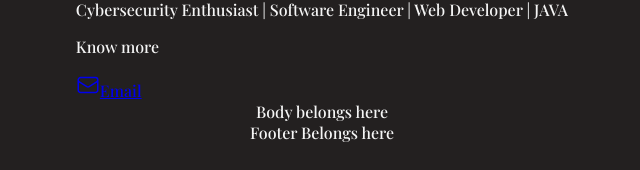
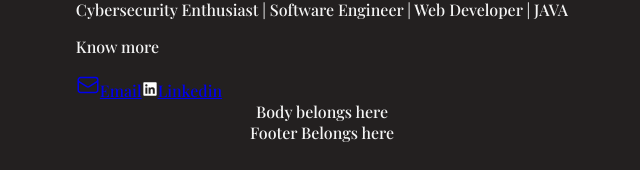
Before and after one commit to Valay-2004/Digital-Business-Card, a React (Vite) app: page / in a window 1280 px wide. Shown: the part 461-631 px from the top of the page, without its empty margins (318-958 px from the left). Built offline with nearby package versions, Linux system fonts and the light colour scheme; a web font is replaced by a local one.

Commit message:
Updated Header.jsx

```diff
--- a/src/components/Header.jsx
+++ b/src/components/Header.jsx
@@ -46,6 +46,28 @@ function Header() {
             </svg>
             <span>Email</span>
           </MailTo>
+
+          <a
+            href="https://linkedin.com/in/valay2004"
+            target="_"
+            rel="noopener noreferrer"
+          >
+            <svg
+              className="icon"
+              width="16"
+              height="16"
+              viewBox="0 0 24 24"
+              fill="none"
+              xmlns="http://www.w3.org/2000/svg"
+            >
+              <path
+                d="M20.5714 2H3.42411C2.63839 2 2 2.64732 2 3.44196V20.558C2 21.3527 2.63839 22 3.42411 22H20.5714C21.3571 22 22 21.3527 22 20.558V3.44196C22 2.64732 21.3571 2 20.5714 2ZM8.04464 19.1429H5.08036V9.59821H8.04911V19.1429H8.04464ZM6.5625 8.29464C5.61161 8.29464 4.84375 7.52232 4.84375 6.57589C4.84375 5.62946 5.61161 4.85714 6.5625 4.85714C7.50893 4.85714 8.28125 5.62946 8.28125 6.57589C8.28125 7.52679 7.51339 8.29464 6.5625 8.29464ZM19.1562 19.1429H16.192V14.5C16.192 13.3929 16.1696 11.9688 14.6518 11.9688C13.1071 11.9688 12.8705 13.1741 12.8705 14.4196V19.1429H9.90625V9.59821H12.75V10.9018H12.7902C13.1875 10.1518 14.1563 9.36161 15.5982 9.36161C18.5982 9.36161 19.1562 11.3393 19.1562 13.9107V19.1429Z"
+                fill="white"
+              />
+            </svg>
+
+            <span>Linkedin</span>
+          </a>
         </div>
       </section>
     </>
```
